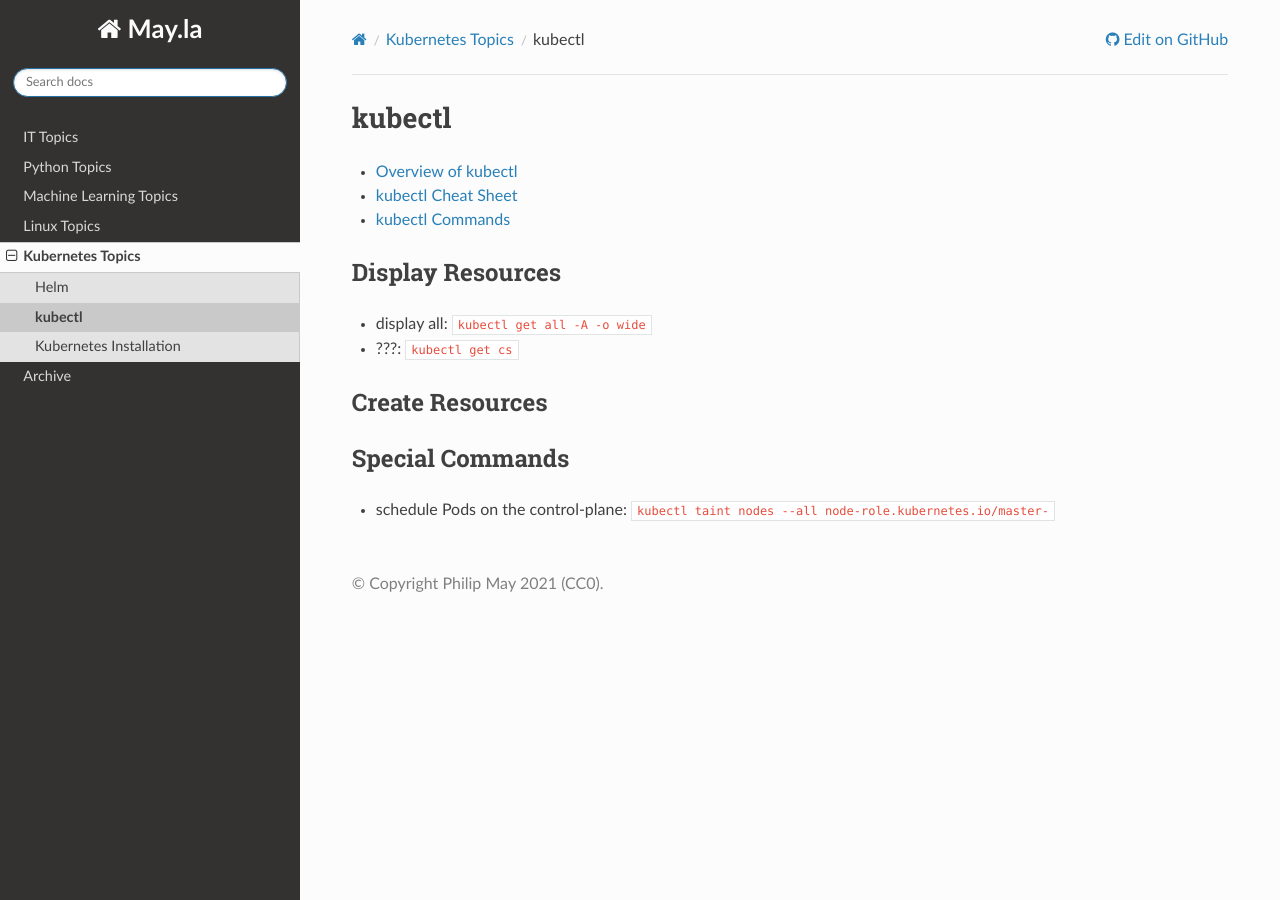
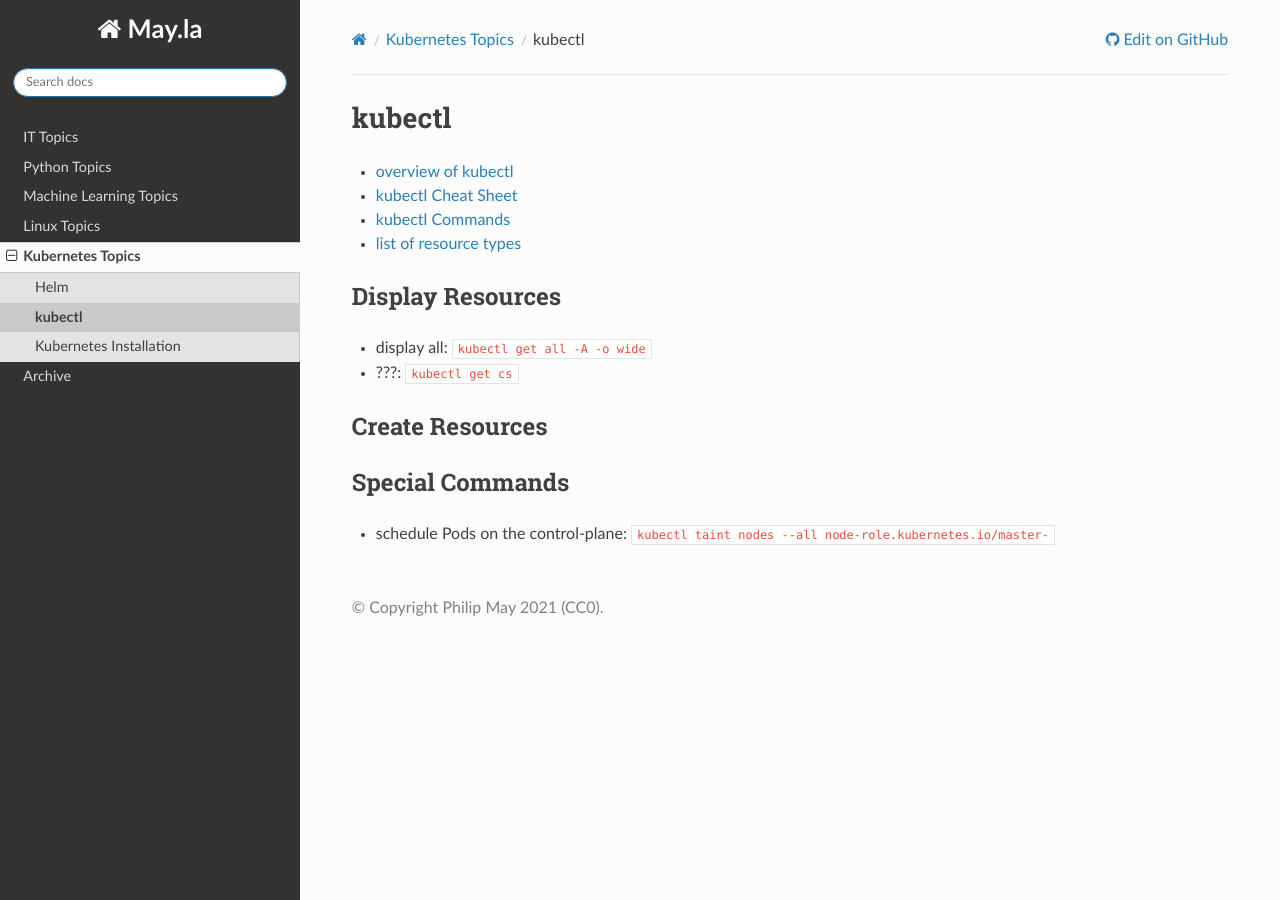
Before and after one commit to PhilipMay/May.la, a Sphinx documentation site: the page built from source/k8s/kubectl.md, in a window 1280 px wide. Built offline with Sphinx 7.4.7 and the Read the Docs theme 2.0.0, drawn with Linux system fonts in a browser that asks for light colours.

Commit message:
Update kubectl.md

```diff
--- a/source/k8s/kubectl.md
+++ b/source/k8s/kubectl.md
@@ -1,7 +1,8 @@
 # kubectl
-- [Overview of kubectl](https://kubernetes.io/docs/reference/kubectl/overview/)
+- [overview of kubectl](https://kubernetes.io/docs/reference/kubectl/overview/)
 - [kubectl Cheat Sheet](https://kubernetes.io/docs/reference/kubectl/cheatsheet/)
 - [kubectl Commands](https://kubernetes.io/docs/reference/generated/kubectl/kubectl-commands)
+- [list of resource types](https://kubernetes.io/docs/reference/kubectl/overview/#resource-types)
 
 ## Display Resources
 - display all: `kubectl get all -A -o wide`
```
